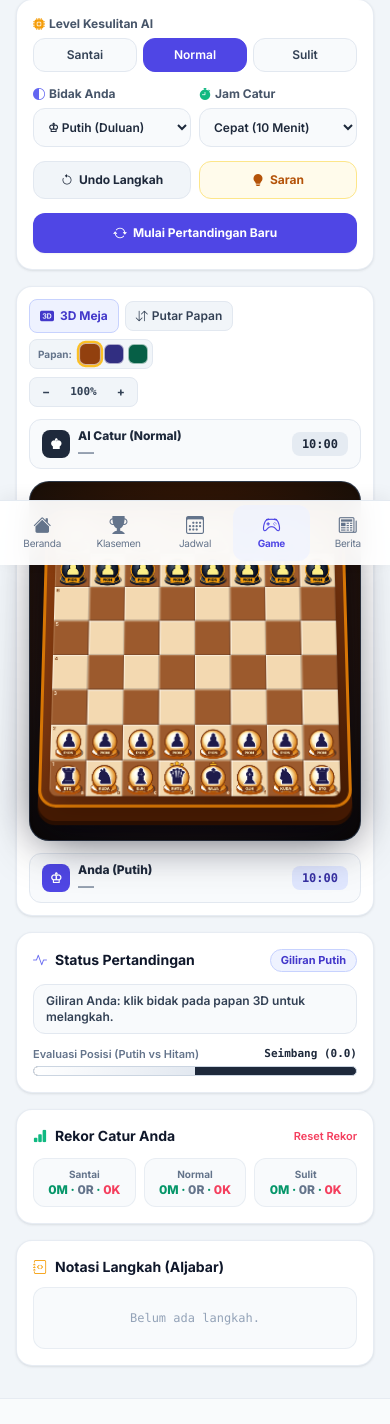
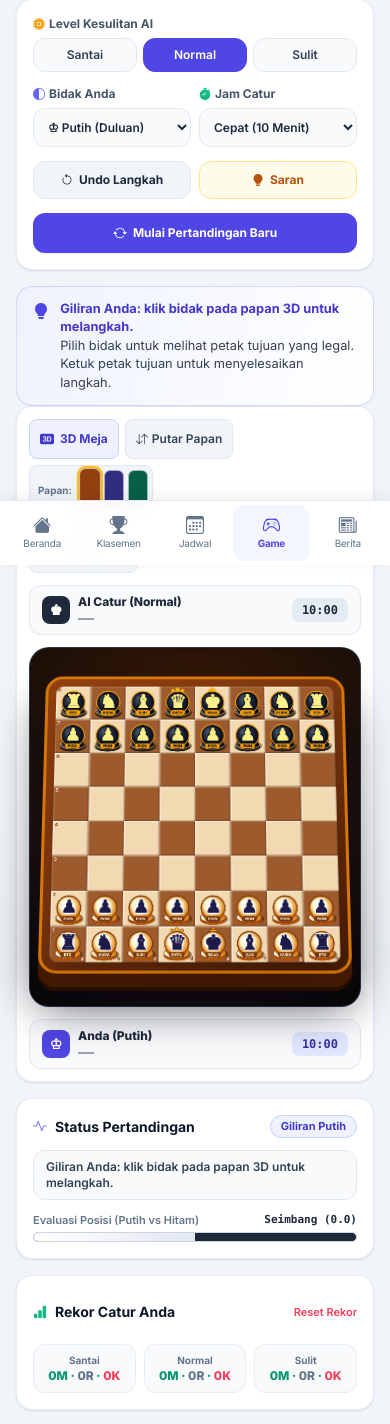
Before and after one commit to poetracoding/klasemen-dambatu, a Laravel app: page /game/catur in a window 390 px wide. Shown: the part 279-1703 px from the top of the page. Run offline with Laravel 12, Linux system fonts and the light colour scheme; data comes from the database, SQL or seed files in the repository; some libraries are stand-ins or nearby versions.

Commit message:
feat: tingkatkan UX, aksesibilitas, panduan bermain, dan kontrol mobile pada 5 game publik

```diff
--- a/resources/views/admin/catur.blade.php
+++ b/resources/views/admin/catur.blade.php
@@ -355,6 +355,7 @@
         </div>
     </div>
 </div>
+@include('partials.game_ux_enhancements')
 @endsection
 
 @section('scripts')
--- a/resources/views/admin/flappy_bird.blade.php
+++ b/resources/views/admin/flappy_bird.blade.php
@@ -242,6 +242,7 @@
         </div>
     </div>
 </div>
+@include('partials.game_ux_enhancements')
 @endsection
 
 @section('scripts')
--- a/resources/views/admin/ludo_queen.blade.php
+++ b/resources/views/admin/ludo_queen.blade.php
@@ -513,6 +513,7 @@
         </div>
     </div>
 </div>
+@include('partials.game_ux_enhancements')
 @endsection
 
 @section('scripts')
--- a/resources/views/admin/monopoli.blade.php
+++ b/resources/views/admin/monopoli.blade.php
@@ -362,6 +362,7 @@
         </div>
     </div>
 </div>
+@include('partials.game_ux_enhancements')
 @endsection
 
 @section('scripts')
--- /dev/null
+++ b/resources/views/partials/game_ux_enhancements.blade.php
@@ -0,0 +1,61 @@
+<style>
+    .game-ux-prompt {
+        display: flex;
+        align-items: flex-start;
+        gap: .7rem;
+        border: 1px solid rgb(99 102 241 / .24);
+        border-radius: 1rem;
+        grid-column: 1 / -1;
+        background: linear-gradient(110deg, rgb(238 242 255 / .95), rgb(255 255 255 / .96));
+        color: #334155;
+        padding: .8rem 1rem;
+        font-size: .8rem;
+        line-height: 1.45;
+    }
+    html.dark .game-ux-prompt { background: linear-gradient(110deg, rgb(30 27 75 / .72), rgb(15 23 42 / .96)); color: #e2e8f0; }
+    .game-ux-prompt strong { color: #4338ca; }
+    html.dark .game-ux-prompt strong { color: #c7d2fe; }
+    .game-ux-prompt i { color: #4f46e5; font-size: 1rem; }
+    .game-touch-arena button, #flappyFullscreenWrapper button { touch-action: manipulation; }
+    @media (max-width: 640px) {
+        .game-touch-arena button, #flappyFullscreenWrapper button { min-height: 40px; }
+        .game-touch-arena canvas, #flappyCanvas { max-width: 100%; }
+        #monoQuickActionBar { position: sticky; bottom: .35rem; z-index: 20; box-shadow: 0 8px 24px rgb(15 23 42 / .18); }
+        #gameTableCard #boardViewport { min-height: 220px; }
+        #gameTableCard #playerHandCard button { min-width: 44px; }
+    }
+</style>
+<script>
+document.addEventListener('DOMContentLoaded', function () {
+    const configs = [
+        { board: '#gameTableCard', status: '#turnIndicator', title: 'Cara Mulai', help: 'Pilih jumlah pemain dan tingkat AI, lalu tekan Mulai Permainan. Saat giliran Anda, pilih batu yang disorot; batu yang tidak cocok akan diredupkan.' },
+        { board: '#monopoliBoardCard', status: '#monoRoundBadge', title: 'Lihat status giliran', help: 'Gunakan bilah aksi di atas papan untuk menjalankan aksi yang tersedia. Periksa saldo dan properti sebelum mengonfirmasi keputusan.' },
+        { board: '#ludoBoardCard', status: '#ludoTurnBadge', title: 'Giliran Anda', help: 'Lempar dadu, lalu pilih pion yang disorot untuk menjalankan langkah. Pion yang aman atau belum bisa bergerak akan ditandai.' },
+        { board: '#chessBoardCard', status: '#chessStatusBanner', title: 'Rencanakan langkah', help: 'Pilih bidak untuk melihat petak tujuan yang legal. Ketuk petak tujuan untuk menyelesaikan langkah.' },
+        { board: '#flappyCanvas', status: null, title: 'Siap terbang?', help: 'Ketuk area permainan atau tombol Kepak Sayap untuk mulai dan mengendalikan burung. Tekan Jeda kapan saja.' }
+    ];
+    const config = configs.find(item => document.querySelector(item.board));
+    if (!config) return;
+
+    const board = document.querySelector(config.board);
+    const prompt = document.createElement('section');
+    prompt.className = 'game-ux-prompt';
+    prompt.setAttribute('aria-live', 'polite');
+    prompt.innerHTML = '<i class="bi bi-lightbulb-fill" aria-hidden="true"></i><div><strong></strong><div></div></div>';
+    prompt.querySelector('strong').textContent = config.title;
+    prompt.querySelector('div div').textContent = config.help;
+    const anchor = board.closest('.rounded-2xl, .rounded-3xl') || board;
+    anchor.parentNode.insertBefore(prompt, anchor);
+
+    const status = config.status ? document.querySelector(config.status) : null;
+    if (status) {
+        status.setAttribute('aria-live', 'polite');
+        status.setAttribute('aria-atomic', 'true');
+        const observer = new MutationObserver(() => {
+            const value = (status.innerText || status.textContent || '').trim();
+            if (value && value !== '0') prompt.querySelector('strong').textContent = value.slice(0, 100);
+        });
+        observer.observe(status, { childList: true, subtree: true, characterData: true });
+    }
+});
+</script>
```
Also changed, not shown: resources/views/game.blade.php (+44 -9 lines), public/assets/css/dam-batu-3d.css, public/assets/js/catur-game.js, public/assets/js/dam-batu-game.js, public/assets/js/flappy-bird-game.js, public/assets/js/ludo-queen-game.js.
